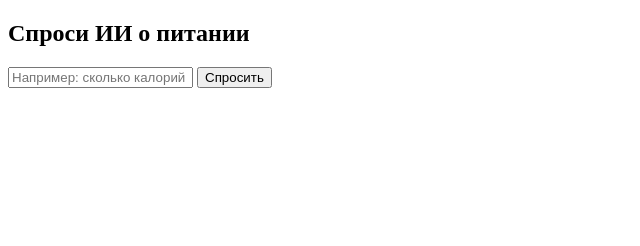
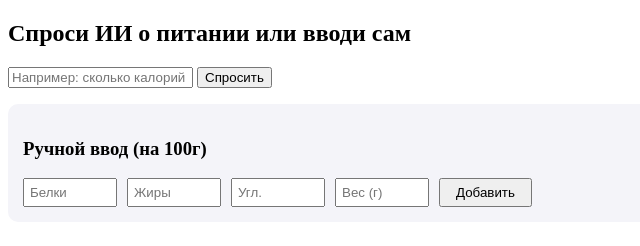
Before and after one commit to VelikyDoktor/LorensTM, a website: page LorensTM/index.html in a window 1280 px wide. Shown: the whole page, without its empty margins (0-640 px from the left). Drawn offline with Linux system fonts and the light colour scheme.

Commit message:
Update index.html
добавил калькулятор

```diff
--- a/LorensTM/index.html
+++ b/LorensTM/index.html
@@ -5,7 +5,7 @@
     <title>ИИ Ассистент</title>
 </head>
 <body>
-    <h2>Спроси ИИ о питании</h2>
+    <h2>Спроси ИИ о питании или вводи сам</h2>
 
     <input type="text" id="userInput" placeholder="Например: сколько калорий в яблоке?">
     <button onclick="askAI()">Спросить</button>
@@ -36,5 +36,15 @@
             }
         }
     </script>
+    <div class="manual-entry" style="background: #f4f4f9; padding: 15px; border-radius: 10px; margin-bottom: 20px;">
+    <h3>Ручной ввод (на 100г)</h3>
+    <div style="display: flex; gap: 10px; flex-wrap: wrap;">
+        <input type="number" id="manual-p" placeholder="Белки" style="width: 80px; padding: 5px;">
+        <input type="number" id="manual-f" placeholder="Жиры" style="width: 80px; padding: 5px;">
+        <input type="number" id="manual-c" placeholder="Угл." style="width: 80px; padding: 5px;">
+        <input type="number" id="manual-weight" placeholder="Вес (г)" style="width: 80px; padding: 5px;">
+        <button onclick="addManualEntry()" style="padding: 5px 15px; cursor: pointer;">Добавить</button>
+    </div>
+</div>
 </body>
 </html>
```
